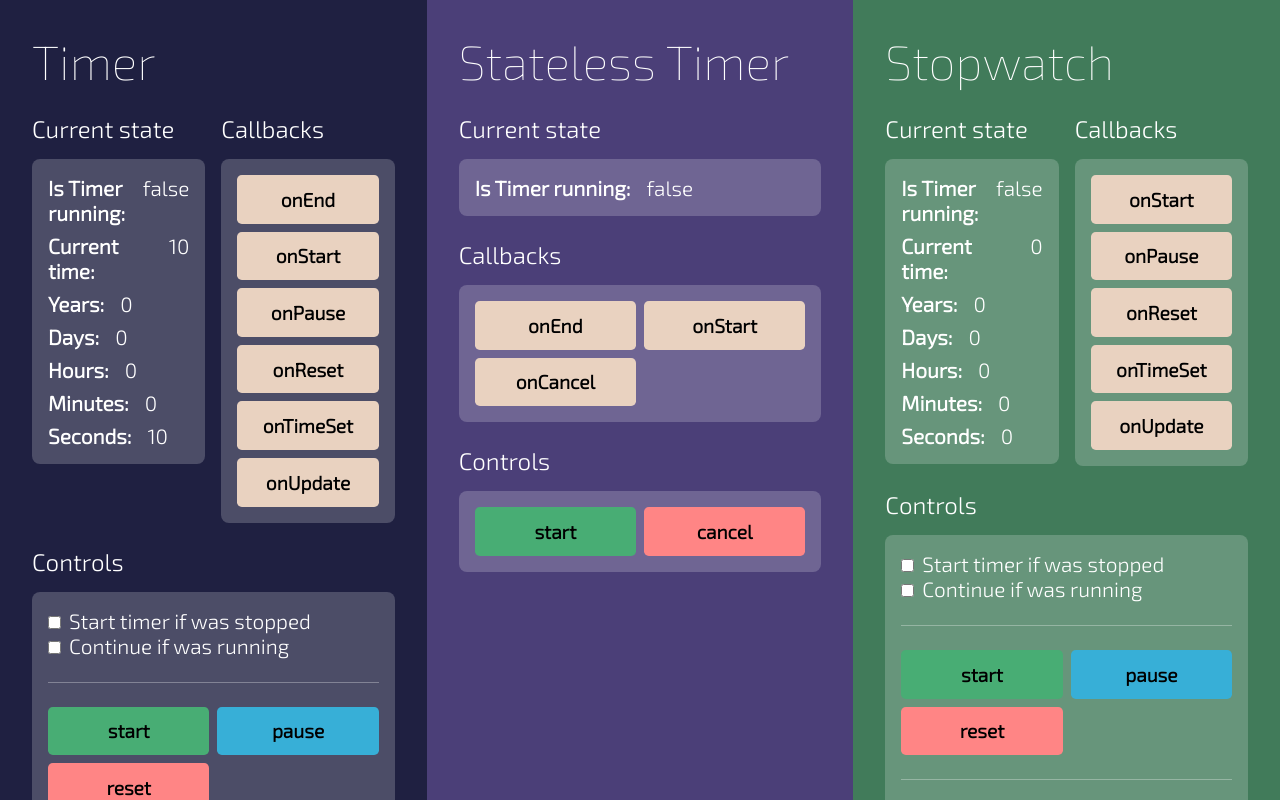
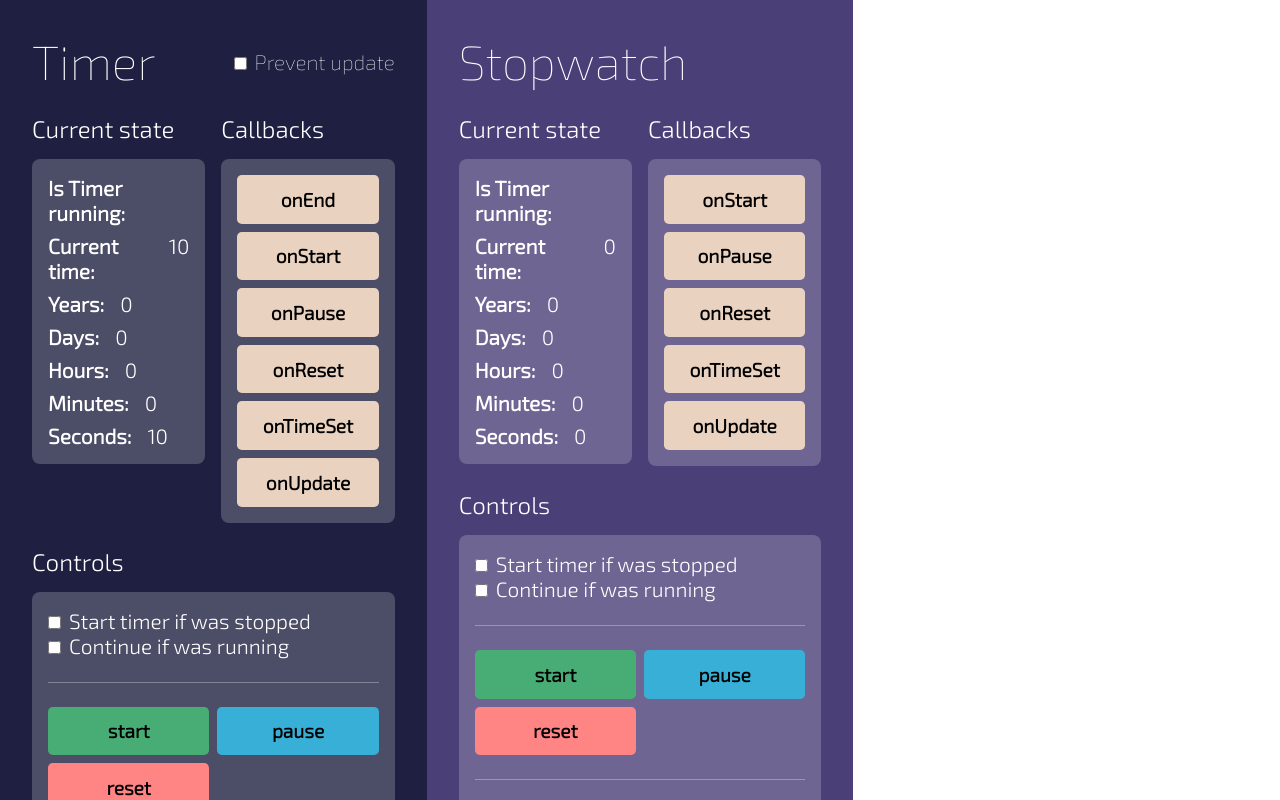
Before and after one commit to dancheskus/react-hook-time, a React (Vite) app: page / in a window 1280 px wide. Shown: the top 800 px of the page. Built offline with nearby package versions, Linux system fonts and the light colour scheme.

Commit message:
useTimer and useStatelessTimer combined

```diff
--- a/index.ts
+++ b/index.ts
@@ -1 +1 @@
-export { useTimer, useStopwatch, useStatelessTimer, } from './src/ReactTimer'
+export { useTimer, useStopwatch } from './src/ReactTimer'
--- a/src/App.tsx
+++ b/src/App.tsx
@@ -1,7 +1,6 @@
 import styled, { createGlobalStyle } from 'styled-components'
 
 import StopwatchComponent from './StopwatchComponent'
-import StatelessTimerComponent from './StatelessTimerComponent'
 import TimerComponent from './TimerComponent'
 
 const GlobalStyle = createGlobalStyle`
@@ -26,7 +25,6 @@ export default function App() {
 
       <StyledAppWrapper>
         <TimerComponent />
-        <StatelessTimerComponent />
         <StopwatchComponent />
       </StyledAppWrapper>
     </>
--- a/src/CallbackBlock.tsx
+++ b/src/CallbackBlock.tsx
@@ -2,23 +2,32 @@ import { css, styled } from 'styled-components'
 
 import { commonBlockStyles } from './style'
 
-const StyledCallbackBlock = styled.div<{ $isActive: boolean }>`
-  ${({ $isActive }) => css`
+const StyledCallbackBlock = styled.div<{ $isActive?: boolean; $isDisabled?: boolean }>`
+  ${({ $isActive, $isDisabled }) => css`
     ${commonBlockStyles};
     cursor: auto;
-    background: ${$isActive ? '#7c7a61' : '#e9d2c0'};
+    background: ${$isDisabled ? '#bababa' : $isActive ? '#7c7a61' : '#e9d2c0'};
     transition: background 0.4s;
+
+    ${$isDisabled &&
+    css`
+      color: #d9d9d9;
+    `}
   `}
 `
 
 interface ICallbackBlock {
-  state: [boolean, React.Dispatch<React.SetStateAction<boolean>>]
+  state?: [boolean, React.Dispatch<React.SetStateAction<boolean>>]
   title: string
+  isDisabled?: boolean
 }
 
-export default function CallbackBlock({ state, title }: ICallbackBlock) {
+export default function CallbackBlock({ state, title, isDisabled }: ICallbackBlock) {
   return (
-    <StyledCallbackBlock onTransitionEnd={() => state[0] && state[1](false)} $isActive={state[0]}>
+    <StyledCallbackBlock
+      {...(state && { onTransitionEnd: () => state[0] && state[1](false), $isActive: state[0] })}
+      $isDisabled={isDisabled}
+    >
       {title}
     </StyledCallbackBlock>
   )
--- a/src/ComponentState.tsx
+++ b/src/ComponentState.tsx
@@ -1,4 +1,4 @@
-import styled from 'styled-components'
+import styled, { css } from 'styled-components'
 
 const StyledStateWrapper = styled.div`
   display: flex;
@@ -6,17 +6,32 @@ const StyledStateWrapper = styled.div`
   font-size: 1.3rem;
 `
 
-const StyledStateTitle = styled.div`
-  font-weight: 600;
+const StyledStateTitle = styled.div<{ $isDisabled?: boolean }>`
+  ${({ $isDisabled: isDisabled }) => css`
+    font-weight: 600;
+
+    ${isDisabled &&
+    css`
+      color: #6b6b6b;
+    `}
+  `}
 `
 
 const StyledStateValue = styled.div``
 
-export default function ComponentState({ title, value }: { title: string; value: string | number | boolean }) {
+export default function ComponentState({
+  title,
+  value,
+  isDisabled,
+}: {
+  title: string
+  value?: string | number | boolean
+  isDisabled?: boolean
+}) {
   return (
     <StyledStateWrapper>
-      <StyledStateTitle>{title}:</StyledStateTitle>
-      <StyledStateValue>{String(value)}</StyledStateValue>
+      <StyledStateTitle $isDisabled={isDisabled}>{title}:</StyledStateTitle>
+      {value && <StyledStateValue>{String(value)}</StyledStateValue>}
     </StyledStateWrapper>
   )
 }
--- a/src/ReactTimer/index.tsx
+++ b/src/ReactTimer/index.tsx
@@ -1,3 +1,2 @@
 export { default as useTimer } from './useTimer'
 export { default as useStopwatch } from './useStopwatch'
-export { default as useStatelessTimer } from './useStatelessTimer'
--- a/src/ReactTimer/useStatelessTimer.tsx
+++ /dev/null
@@ -1,57 +0,0 @@
-import { useRef, useState } from 'react'
-
-import { TTimeUnit } from './types'
-import useOnMount from './useOnMount'
-import useOnUnmount from './useOnUnmount'
-import { convertTimeToMs } from './utils'
-
-interface IUseStatelessTimer {
-  autostart?: boolean
-  onStart?: () => void
-  onCancel?: () => void
-  onEnd?: () => void
-  timeUnit?: TTimeUnit
-}
-
-export default function useStatelessTimer(initialTime: number, settings?: IUseStatelessTimer) {
-  const { autostart, onStart, onCancel, onEnd, timeUnit = 'sec' } = settings || {}
-
-  const timerRef = useRef<number | null>(null)
-  const [isRunning, setIsRunning] = useState(!!autostart)
-
-  const convertedInitialTime = convertTimeToMs(initialTime, timeUnit)
-
-  const stopTimer = () => {
-    if (!timerRef.current) return
-
-    setIsRunning(false)
-    clearInterval(timerRef.current)
-    timerRef.current = null
-  }
-
-  const start = () => {
-    if (timerRef.current) return
-
-    onStart && onStart()
-
-    setIsRunning(true)
-
-    timerRef.current = setTimeout(() => {
-      onEnd && onEnd()
-      stopTimer()
-    }, convertedInitialTime)
-  }
-
-  useOnMount(() => autostart && start())
-
-  useOnUnmount(stopTimer)
-
-  const cancel = () => {
-    if (!timerRef.current) return
-
-    onCancel && onCancel()
-    stopTimer()
-  }
-
-  return { start, cancel, isRunning }
-}
--- a/src/ReactTimer/useTimer.tsx
+++ b/src/ReactTimer/useTimer.tsx
@@ -1,11 +1,31 @@
 import { useEffect, useRef, useState } from 'react'
 
-import { IUpdateTimeSettings, TTimerInitialTime, TTimeUnit } from './types'
+import { IUpdateTimeSettings, TTimerInitialTime, TTimeUnit, TTimeObject } from './types'
 import useOnMount from './useOnMount'
 import useOnUnmount from './useOnUnmount'
 import { convertMsToSec, convertMsToTimeObj, convertTimeToMs } from './utils'
 
+interface ITimerWithoutUpdate {
+  preventUpdate?: true
+
+  autostart?: boolean
+  onStart?: () => void
+  onCancel?: () => void
+  onEnd?: () => void
+  timeUnit?: TTimeUnit
+
+  speedUpFirstSecond?: never
+  onPause?: never
+  onReset?: never
+  onTimeSet?: never
+  onUpdate?: never
+  stepInMs?: never
+}
+
 interface ITimer {
+  preventUpdate?: never
+  onCancel?: never
+
   autostart?: boolean
   speedUpFirstSecond?: boolean
   onPause?: (currentTime: number) => void
@@ -18,12 +38,35 @@ interface ITimer {
   stepInMs?: number
 }
 
-export default function useTimer(initialTime: TTimerInitialTime, settings?: ITimer) {
+type TimerResultWithUpdate = {
+  start: () => void
+  pause: () => void
+  reset: (resetSettings?: IUpdateTimeSettings) => void
+  setTime: (newTime: TTimerInitialTime, setTimeSettings?: IUpdateTimeSettings & { timeUnit?: TTimeUnit }) => void
+  incTimeBy: (timeAmount: TTimerInitialTime, setTimeSettings?: IUpdateTimeSettings & { timeUnit?: TTimeUnit }) => void
+  decTimeBy: (timeAmount: TTimerInitialTime, setTimeSettings?: IUpdateTimeSettings & { timeUnit?: TTimeUnit }) => void
+  isRunning: boolean
+  currentTime: number
+  formattedCurrentTime: TTimeObject
+}
+
+type TimerResultWithoutUpdate = {
+  start: () => void
+  cancel: () => void
+  isRunning: boolean
+}
+
+export default function useTimer<T extends ITimer | ITimerWithoutUpdate>(
+  initialTime: TTimerInitialTime,
+  settings?: T,
+): T['preventUpdate'] extends true ? TimerResultWithoutUpdate : TimerResultWithUpdate {
   const {
     autostart,
+    preventUpdate,
     speedUpFirstSecond,
     onPause,
     onStart,
+    onCancel,
     onReset,
     onUpdate,
     onTimeSet,
@@ -35,12 +78,31 @@ export default function useTimer(initialTime: TTimerInitialTime, settings?: ITim
   const timerRef = useRef<number | null>(null)
   const firstTickRef = useRef<number | null>(null)
   const justRenderedRef = useRef(true)
-  const convertedInitialTimeInMsRef = useRef(convertTimeToMs(initialTime, timeUnit))
+  const convertedInitialTime = convertTimeToMs(initialTime, timeUnit)
+  const convertedInitialTimeInMsRef = useRef(convertedInitialTime)
 
   const [currentTime, setCurrentTime] = useState(convertedInitialTimeInMsRef.current)
   const [isRunning, setIsRunning] = useState(!!autostart)
 
+  const cancel = () => {
+    // only for preventUpdate
+    if (!timerRef.current) return
+
+    onCancel && onCancel()
+    stopTimer()
+  }
+
   const stopTimer = () => {
+    if (preventUpdate) {
+      if (!timerRef.current) return
+
+      setIsRunning(false)
+      clearInterval(timerRef.current)
+      timerRef.current = null
+
+      return
+    }
+
     if (!firstTickRef.current) return
 
     setIsRunning(false)
@@ -97,7 +159,22 @@ export default function useTimer(initialTime: TTimerInitialTime, settings?: ITim
   }
 
   const start = () => {
-    if (timerRef.current || firstTickRef.current || currentTime === 0) return
+    if (timerRef.current) return
+
+    if (preventUpdate) {
+      onStart && onStart()
+
+      setIsRunning(true)
+
+      timerRef.current = setTimeout(() => {
+        onEnd && onEnd()
+        stopTimer()
+      }, convertedInitialTime)
+
+      return
+    }
+
+    if (firstTickRef.current || currentTime === 0) return
 
     onStart && onStart(convertMsToSec(currentTime))
 
@@ -182,7 +259,13 @@ export default function useTimer(initialTime: TTimerInitialTime, settings?: ITim
     onPause && onPause(convertMsToSec(currentTime))
   }
 
-  return {
+  return preventUpdate
+    ? ({
+        start,
+        cancel,
+        isRunning,
+      } as T['preventUpdate'] extends true ? TimerResultWithoutUpdate : never)
+    : ({
         start,
         pause,
         reset,
@@ -192,5 +275,5 @@ export default function useTimer(initialTime: TTimerInitialTime, settings?: ITim
         isRunning,
         currentTime: convertMsToSec(currentTime),
         formattedCurrentTime: convertMsToTimeObj(currentTime),
+      } as T['preventUpdate'] extends true ? never : TimerResultWithUpdate)
 }
-}
--- a/src/ReactTimer/utils.ts
+++ b/src/ReactTimer/utils.ts
@@ -1,4 +1,4 @@
-import { TTimeUnit } from './types'
+import { TTimeUnit, TTimeObject } from './types'
 
 const parseDate = (input: string | Date) => {
   const date = new Date(input)
@@ -29,7 +29,7 @@ export const convertTimeToMs = (time: number | string | Date, timeUnit: TTimeUni
 
 export const convertMsToSec = (milliseconds: number) => milliseconds / 1000
 
-export const convertMsToTimeObj = (milliseconds: number) => {
+export const convertMsToTimeObj = (milliseconds: number): TTimeObject => {
   const totalSeconds = milliseconds / 1000
   const totalMinutes = totalSeconds / 60
   const totalHours = totalMinutes / 60
--- a/src/StatelessTimerComponent.tsx
+++ /dev/null
@@ -1,70 +0,0 @@
-import { useState } from 'react'
-
-import ComponentState from './ComponentState'
-import CallbackBlock from './CallbackBlock'
-import { useStatelessTimer } from '..'
-import {
-  StyledButtonBlock,
-  StyledContentBody,
-  StyledContentTitle,
-  StyledContentWrapper,
-  StyledHorizontalBlockWrapper,
-  StyledSectionTitle,
-  StyledTimerSection,
-} from './style'
-
-export default function StatelessTimerComponent() {
-  const onEndCallbackTriggeredState = useState(false)
-  const onStartCallbackTriggeredState = useState(false)
-  const onCancelCallbackTriggeredState = useState(false)
-
-  const statelessTimer = useStatelessTimer(3, {
-    // autostart: true,
-    // timeUnit: 'min',
-    onStart: () => onStartCallbackTriggeredState[1](true),
-    onCancel: () => onCancelCallbackTriggeredState[1](true),
-    onEnd: () => onEndCallbackTriggeredState[1](true),
-  })
-
-  return (
-    <StyledTimerSection>
-      <StyledSectionTitle>Stateless Timer</StyledSectionTitle>
-
-      <StyledContentWrapper>
-        <StyledContentTitle>Current state</StyledContentTitle>
-
-        <StyledContentBody>
-          <ComponentState title='Is Timer running' value={statelessTimer.isRunning} />
-        </StyledContentBody>
-      </StyledContentWrapper>
-
-      <StyledContentWrapper style={{ display: 'grid', gridTemplateRows: 'min-content 1fr' }}>
-        <StyledContentTitle>Callbacks</StyledContentTitle>
-
-        <StyledContentBody>
-          <StyledHorizontalBlockWrapper>
-            <CallbackBlock state={onEndCallbackTriggeredState} title='onEnd' />
-            <CallbackBlock state={onStartCallbackTriggeredState} title='onStart' />
-            <CallbackBlock state={onCancelCallbackTriggeredState} title='onCancel' />
-          </StyledHorizontalBlockWrapper>
-        </StyledContentBody>
-      </StyledContentWrapper>
-
-      <StyledContentWrapper>
-        <StyledContentTitle>Controls</StyledContentTitle>
-
-        <StyledContentBody>
-          <StyledHorizontalBlockWrapper>
-            <StyledButtonBlock $isGreen onClick={statelessTimer.start}>
-              start
-            </StyledButtonBlock>
-
-            <StyledButtonBlock $isRed onClick={statelessTimer.cancel}>
-              cancel
-            </StyledButtonBlock>
-          </StyledHorizontalBlockWrapper>
-        </StyledContentBody>
-      </StyledContentWrapper>
-    </StyledTimerSection>
-  )
-}
--- a/src/TimerComponent.tsx
+++ b/src/TimerComponent.tsx
@@ -24,7 +24,7 @@ import {
 
 const timeUnitOptions: TTimeUnit[] = ['sec', 'min', 'hour', 'day', 'ms']
 
-export default function TimerComponent() {
+function StandartTimer() {
   const onStartCallbackTriggeredState = useState(false)
   const onPauseCallbackTriggeredState = useState(false)
   const onResetCallbackTriggeredState = useState(false)
@@ -41,6 +41,7 @@ export default function TimerComponent() {
     // speedUpFirstSecond: true,
     // timeUnit: 'min',
     // stepInMs: 2000,
+
     onPause: time => onPauseCallbackTriggeredState[1](true),
     onStart: time => onStartCallbackTriggeredState[1](true),
     onReset: time => onResetCallbackTriggeredState[1](true),
@@ -56,9 +57,7 @@ export default function TimerComponent() {
   })
 
   return (
-    <StyledTimerSection>
-      <StyledSectionTitle>Timer</StyledSectionTitle>
-
+    <>
       <StyledContentWrapperCombiner>
         <StyledContentWrapper>
           <StyledContentTitle>Current state</StyledContentTitle>
@@ -169,6 +168,95 @@ export default function TimerComponent() {
           </StyledHorizontalBlockWrapper>
         </StyledContentBody>
       </StyledContentWrapper>
+    </>
+  )
+}
+
+function TimerWithoutUpdate() {
+  const onCancelCallbackTriggeredState = useState(false)
+  const onStartCallbackTriggeredState = useState(false)
+  const onEndCallbackTriggeredState = useState(false)
+
+  const timer = useTimer(3, {
+    preventUpdate: true,
+    onStart: () => onStartCallbackTriggeredState[1](true),
+    onCancel: () => onCancelCallbackTriggeredState[1](true),
+    onEnd: () => onEndCallbackTriggeredState[1](true),
+  })
+
+  return (
+    <>
+      <StyledContentWrapperCombiner>
+        <StyledContentWrapper>
+          <StyledContentTitle>Current state</StyledContentTitle>
+
+          <StyledContentBody>
+            <ComponentState title='Is Timer running' value={timer.isRunning} />
+            <ComponentState title='Current time' isDisabled />
+            <ComponentState title='Years' isDisabled />
+            <ComponentState title='Days' isDisabled />
+            <ComponentState title='Hours' isDisabled />
+            <ComponentState title='Minutes' isDisabled />
+            <ComponentState title='Seconds' isDisabled />
+          </StyledContentBody>
+        </StyledContentWrapper>
+
+        <StyledContentWrapper style={{ display: 'grid', gridTemplateRows: 'min-content 1fr' }}>
+          <StyledContentTitle>Callbacks</StyledContentTitle>
+
+          <StyledContentBody>
+            <StyledHorizontalBlockWrapper>
+              <CallbackBlock state={onEndCallbackTriggeredState} title='onEnd' />
+              <CallbackBlock state={onStartCallbackTriggeredState} title='onStart' />
+              <CallbackBlock state={onCancelCallbackTriggeredState} title='onCancel' />
+              <CallbackBlock isDisabled title='onReset' />
+              <CallbackBlock isDisabled title='onTimeSet' />
+              <CallbackBlock isDisabled title='onUpdate' />
+            </StyledHorizontalBlockWrapper>
+          </StyledContentBody>
+        </StyledContentWrapper>
+      </StyledContentWrapperCombiner>
+
+      <StyledContentWrapper>
+        <StyledContentTitle>Controls</StyledContentTitle>
+
+        <StyledContentBody>
+          <StyledHorizontalBlockWrapper>
+            <StyledButtonBlock $isGreen onClick={timer.start}>
+              start
+            </StyledButtonBlock>
+
+            <StyledButtonBlock $isRed onClick={timer.cancel}>
+              cancel
+            </StyledButtonBlock>
+          </StyledHorizontalBlockWrapper>
+        </StyledContentBody>
+      </StyledContentWrapper>
+    </>
+  )
+}
+
+export default function TimerComponent() {
+  const [preventUpdate, setPreventUpdate] = useState(false)
+
+  return (
+    <StyledTimerSection>
+      <StyledSectionTitle>
+        <div>Timer</div>
+
+        <label>
+          <input
+            type='checkbox'
+            name='update'
+            id='update'
+            checked={preventUpdate}
+            onChange={() => setPreventUpdate(prev => !prev)}
+          />
+          Prevent update
+        </label>
+      </StyledSectionTitle>
+
+      {preventUpdate ? <TimerWithoutUpdate /> : <StandartTimer />}
     </StyledTimerSection>
   )
 }
--- a/src/style.tsx
+++ b/src/style.tsx
@@ -13,6 +13,16 @@ export const commonBlockStyles = css`
 
 export const StyledSectionTitle = styled.h2`
   font-weight: 100;
+  display: flex;
+  justify-content: space-between;
+  align-items: center;
+
+  label {
+    font-size: 1.3rem;
+    input[type='checkbox'] {
+      margin-right: 0.5rem;
+    }
+  }
 `
 
 export const StyledContentWrapper = styled.div``
```
Also changed, not shown: src/ReactTimer/types.ts (+8 -0 lines). Lines whose indentation alone changed are shown as unchanged.
